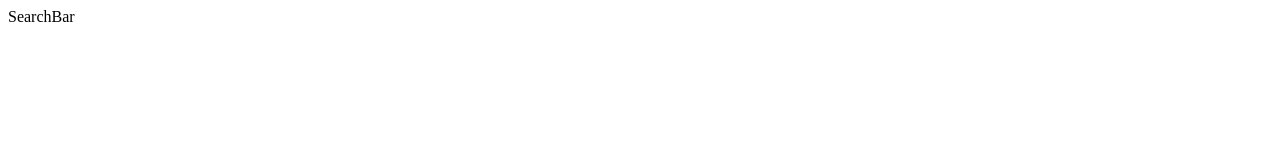
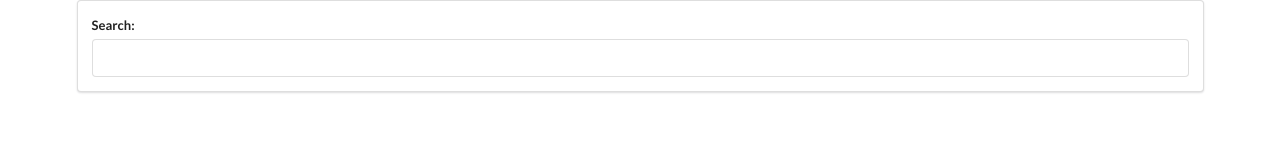
Before and after one commit to heatherwenzel/react-youtube-app, a React (Create React App) app: page / in a window 1280 px wide. Shown: the top 160 px of the page. Built offline with nearby package versions, Linux system fonts and the light colour scheme.

Commit message:
working search

```diff
--- a/package.json
+++ b/package.json
@@ -3,6 +3,7 @@
   "version": "0.1.0",
   "private": true,
   "dependencies": {
+    "axios": "^0.18.1",
     "react": "^16.9.0",
     "react-dom": "^16.9.0",
     "react-scripts": "3.1.1"
--- a/public/index.html
+++ b/public/index.html
@@ -9,6 +9,7 @@
       name="description"
       content="Web site created using create-react-app"
     />
+    <link rel="stylesheet" href="https://cdnjs.cloudflare.com/ajax/libs/semantic-ui/2.4.1/semantic.min.css">
     <link rel="apple-touch-icon" href="logo192.png" />
     <!--
       manifest.json provides metadata used when your web app is installed on a
--- /dev/null
+++ b/src/apis/youtube.js
@@ -0,0 +1,12 @@
+import axios from "axios";
+
+const key = "AIzaSyD_V3d1esWWRAZmGOrRPiBd2GipAE4kHo8";
+
+export default axios.create({
+  baseURL: 'https://www.googleapis.com/youtube/v3',
+  params: {
+    part: 'snippet',
+    maxResults: 5,
+    key: key
+  }
+});
--- a/src/components/App.js
+++ b/src/components/App.js
@@ -1,11 +1,30 @@
 import React from "react";
 import SearchBar from "./SearchBar";
+import youtube from "../apis/youtube";
+import VideoList from "./VideoList";
 
 class App extends React.Component {
+  state = {
+    videos: []
+  };
+
+  onTermSubmit = async term => {
+    const response = await youtube.get("/search", {
+      params: {
+        q: term
+      }
+    });
+
+    this.setState({
+      videos: response.data.items
+    });
+  };
+
   render() {
     return (
-      <div>
-        <SearchBar />
+      <div className="ui container">
+        <SearchBar onTermSubmit={this.onTermSubmit} />
+        <VideoList videos={this.state.videos}/>
       </div>
     );
   }
--- a/src/components/SearchBar.js
+++ b/src/components/SearchBar.js
@@ -1,8 +1,36 @@
-import React from 'react';
+import React from "react";
 
 class SearchBar extends React.Component {
+  state = {
+    term: ""
+  };
+
+  onInputChange = event => {
+    this.setState({ term: event.target.value });
+  };
+
+  onFormSubmit = event => {
+    event.preventDefault();
+    //this.props.onTermSubmit is a method passed from the parent component to the child component via props
+    //this.state.term is the argument to the onTermSubmit method
+    this.props.onTermSubmit(this.state.term);
+  };
+
   render() {
-    return <div>SearchBar</div>
+    return (
+      <div className="ui segment">
+        <form className="ui form" onSubmit={this.onFormSubmit}>
+          <div className="field">
+            <label>Search:</label>
+            <input
+              type="text"
+              value={this.state.term}
+              onChange={this.onInputChange}
+            />
+          </div>
+        </form>
+      </div>
+    );
   }
 }
 
--- /dev/null
+++ b/src/components/VideoItem.css
@@ -0,0 +1,10 @@
+.video-item {
+  display: flex !important;
+  align-items: center !important;
+
+}
+
+.video-item.item img {
+  max-width: 180px;
+  cursor: pointer;
+}
--- a/src/components/VideoItem.js
+++ b/src/components/VideoItem.js
@@ -0,0 +1,19 @@
+import "./VideoItem.css";
+import React from "react";
+
+const VideoItem = ({ video }) => {
+  return (
+    <div className="video-item item">
+      <img
+        className="ui image"
+        src={video.snippet.thumbnails.medium.url}
+        alt=""
+      />
+      <div className="content">
+        <div className="header">{video.snippet.title}</div>
+      </div>
+    </div>
+  );
+};
+
+export default VideoItem;
--- a/src/components/VideoList.js
+++ b/src/components/VideoList.js
@@ -0,0 +1,12 @@
+import React from "react";
+import VideoItem from "./VideoItem";
+
+const VideoList = ({ videos }) => {
+  const renderedList = videos.map(video => {
+    return <VideoItem video={video} key={video.id.videoId}/>;
+  });
+
+  return <div className="ui relaxed divided list">{renderedList}</div>;
+};
+
+export default VideoList;
```
Also changed, not shown: 1 other file (tests, documents, lock files or other folders).
